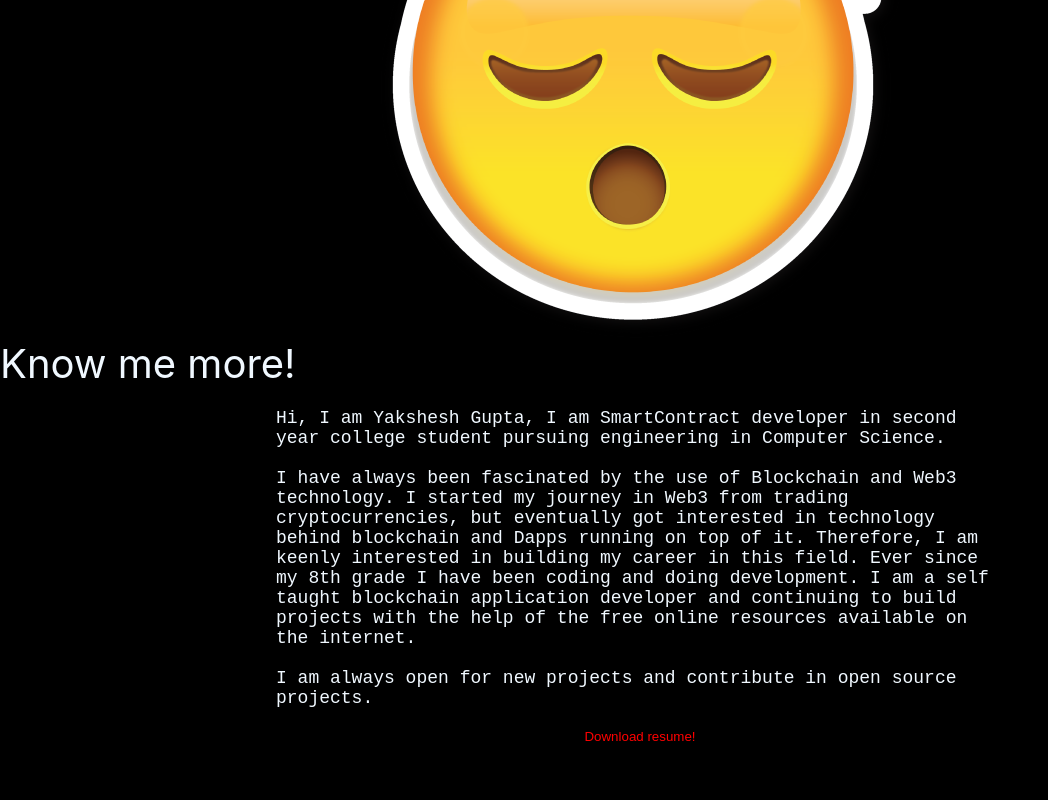
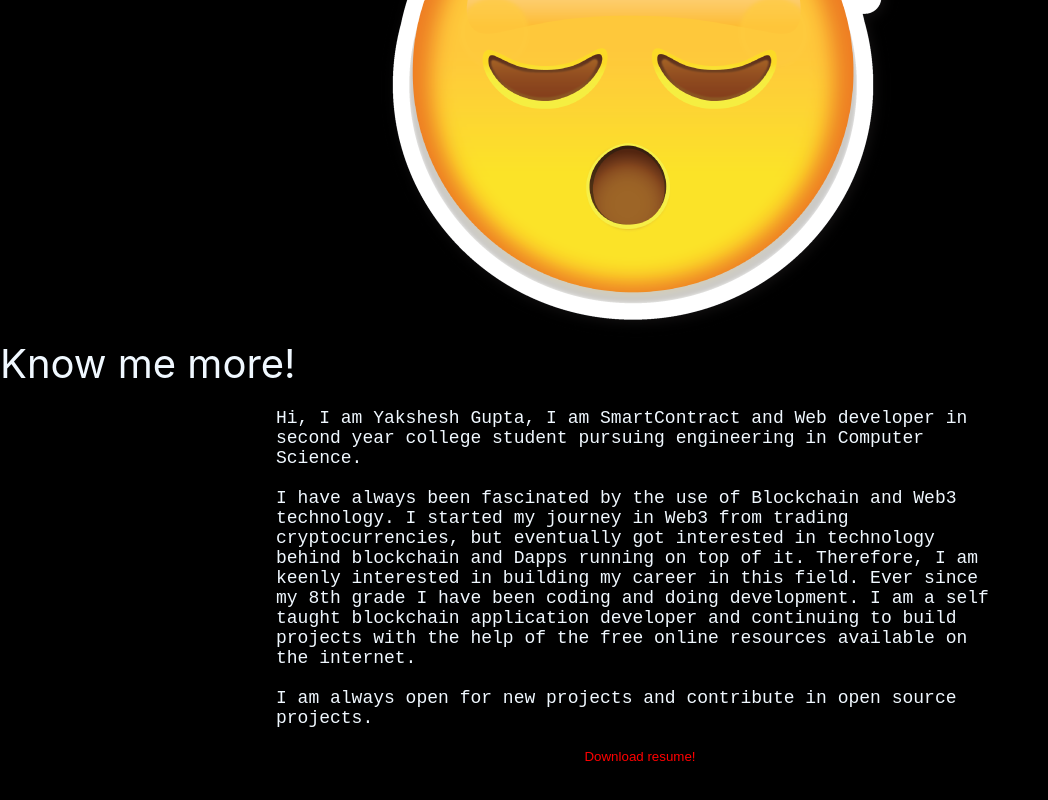
Before and after one commit to yaksheshgupta/My_portfolio, a React (Create React App) app: page /about in a window 1280 px wide. Shown: the part 380-1180 px from the top of the page, without its empty margins (0-1048 px from the left). Built offline with nearby package versions, Linux system fonts and the light colour scheme.

Commit message:
Update about.js

```diff
--- a/src/component/about.js
+++ b/src/component/about.js
@@ -23,7 +23,7 @@ function About() {
             </div>
             <div className='text'>
                 <div className='insideText'>
-                    Hi, I am Yakshesh Gupta, I am SmartContract developer
+                    Hi, I am Yakshesh Gupta, I am SmartContract and Web developer
                     in second year college student pursuing engineering in Computer Science.
                     <br/>
                     <br/>
```
